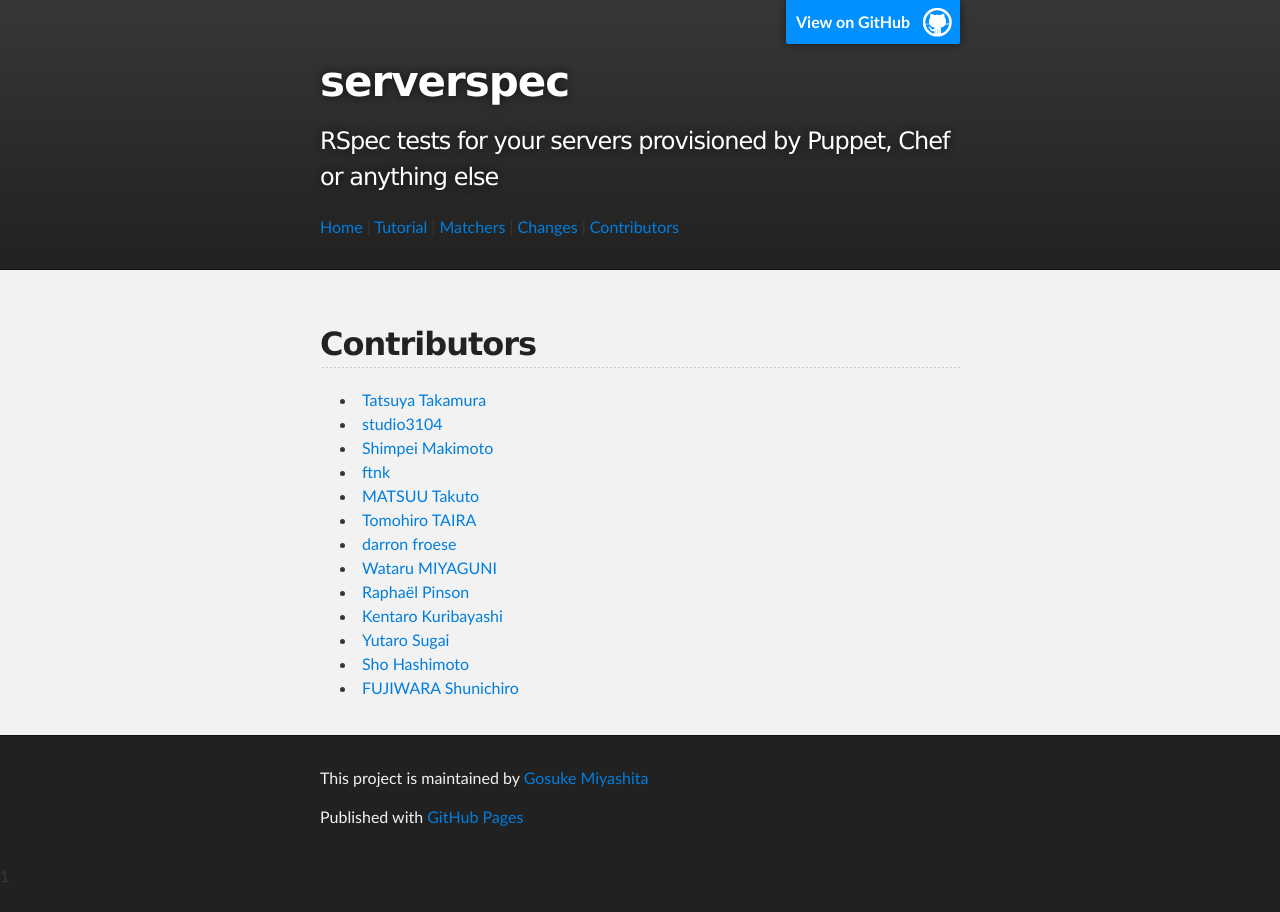
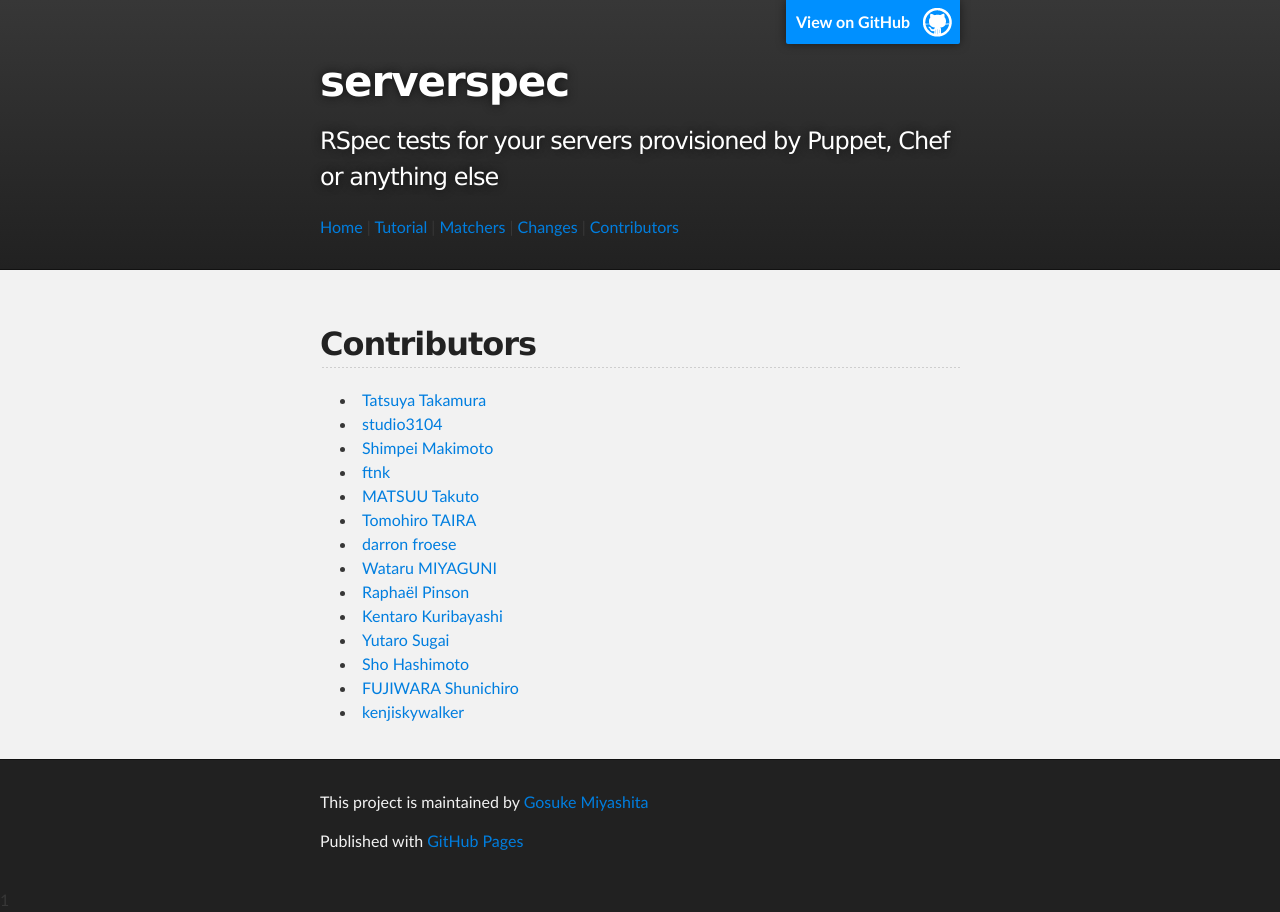
Before and after one commit to serverspec/serverspec.github.io, a Jekyll site: the page built from contributors.md, in a window 1280 px wide. Built offline with Jekyll 4.4.1, drawn with Linux system fonts in a browser that asks for light colours; Markdown is read by kramdown in place of the engine named in the settings.

Commit message:
Add kenjiskywalker to contributors

```diff
--- a/contributors.md
+++ b/contributors.md
@@ -18,3 +18,4 @@ title: contributors
  * [Yutaro Sugai](https://github.com/hokkai7go)
  * [Sho Hashimoto](https://github.com/sho-h)
  * [FUJIWARA Shunichiro](https://github.com/fujiwara)
+ * [kenjiskywalker](https://github.com/kenjiskywalker)
```
